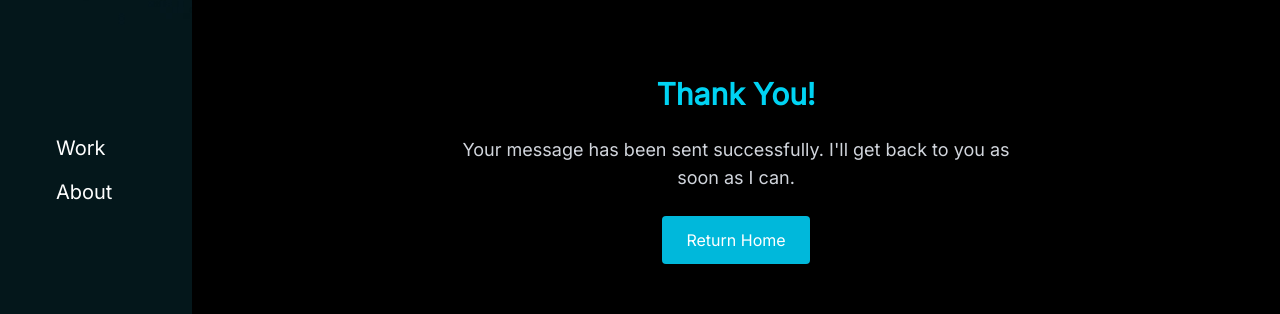
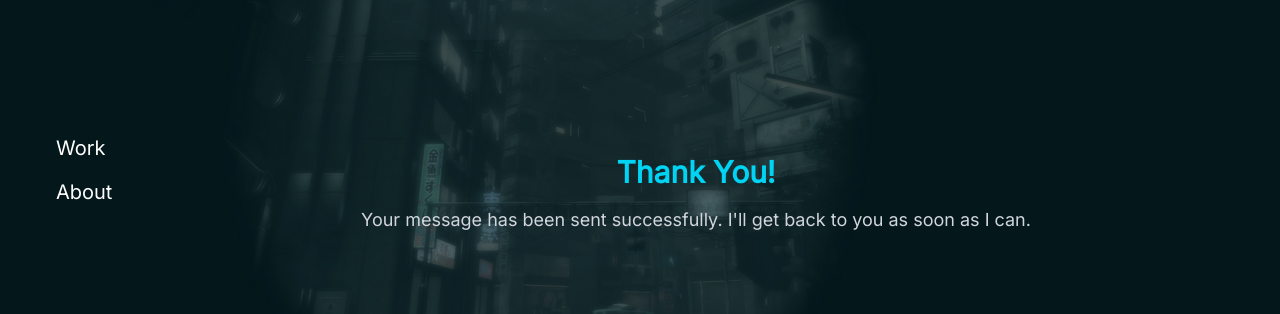
Before and after one commit to pixel-farmer/lawnwalker, a Next.js app: page /thank-you in a window 1280 px wide. Shown: the part 230-544 px from the top of the page. Built offline with nearby package versions, Linux system fonts and the light colour scheme; no server answers.

Commit message:
email form

```diff
--- a/src/app/thank-you/page.js
+++ b/src/app/thank-you/page.js
@@ -1,22 +1,18 @@
 'use client'
 
-import Link from 'next/link'
+import { Canvas } from '@react-three/fiber'
+import BubbleDistortion from '../../components/BubbleDistortion'
 
 export default function ThankYouPage() {
   return (
-    <main className="min-h-screen flex flex-col items-center justify-center bg-black text-white px-6">
-      <div className="max-w-xl text-center space-y-6">
+    <main className="flex flex-col items-center justify-center min-h-screen mt-10 mr-20">
+      <div className="text-center text-white mb-8">
         <h1 className="text-3xl font-semibold text-cyan-400">Thank You!</h1>
-        <p className="text-lg text-gray-300">
+        <p className="text-lg text-gray-300 mt-4">
           Your message has been sent successfully. I&apos;ll get back to you as soon as I can.
         </p>
-        <Link
-          href="/"
-          className="inline-block bg-cyan-500 hover:bg-cyan-400 text-white px-6 py-3 rounded transition"
-        >
-          Return Home
-        </Link>
       </div>
+
     </main>
   )
 }
```
